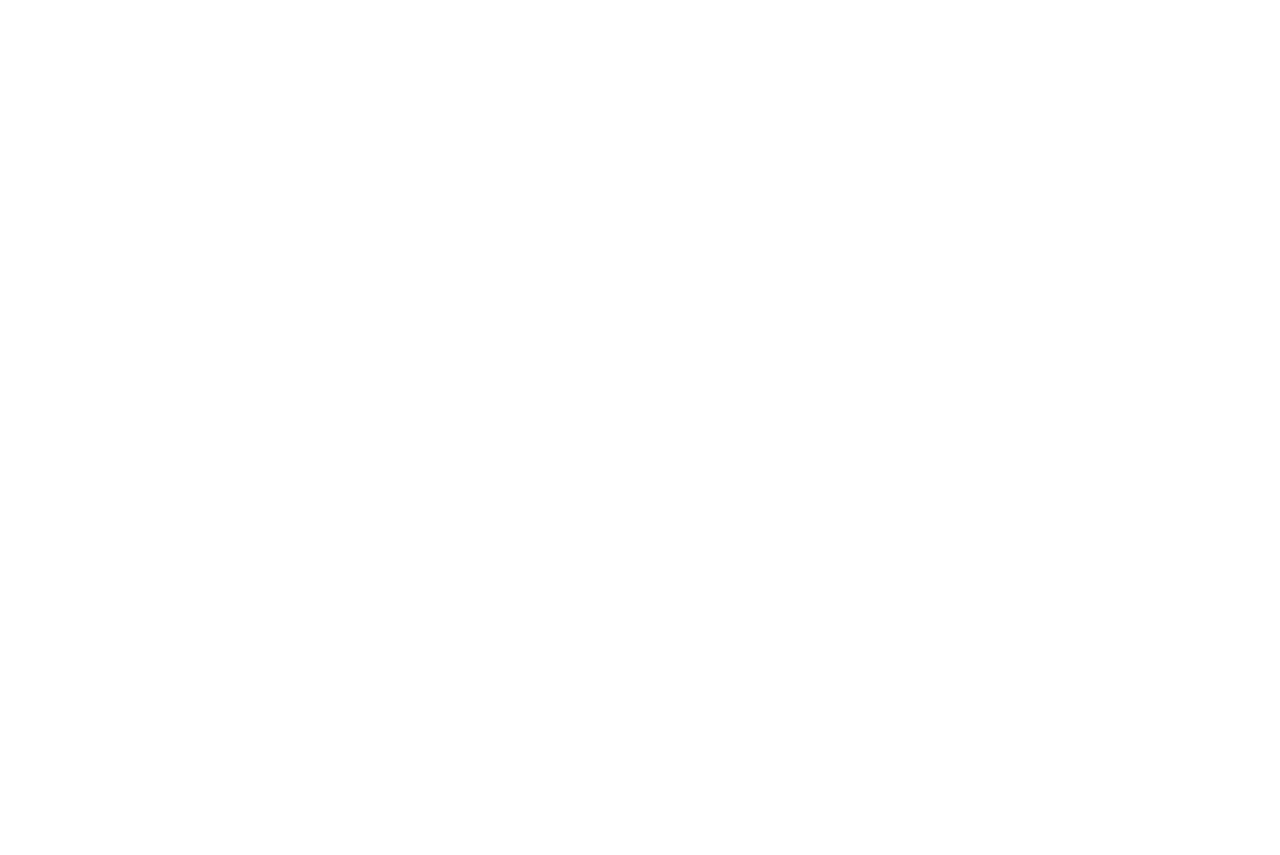
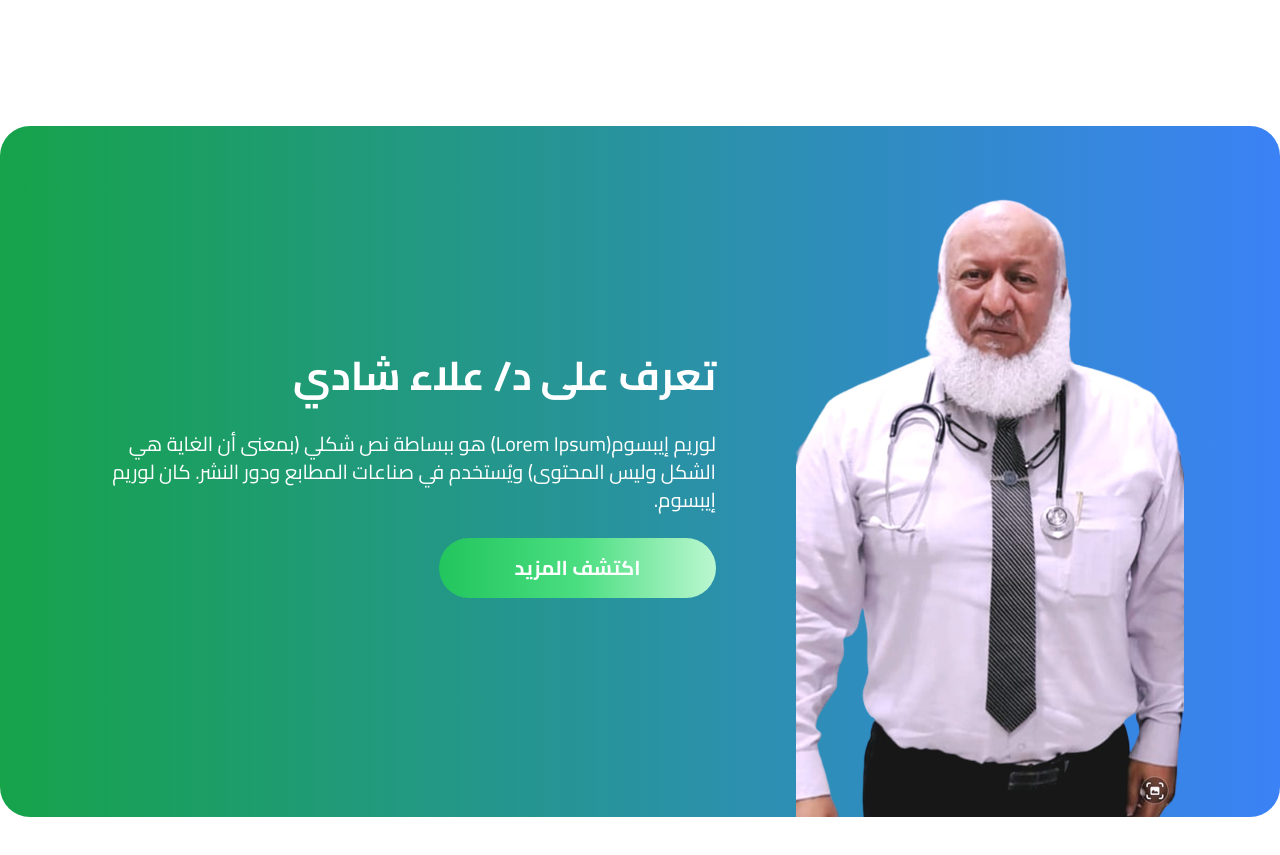
Before and after one commit to Amar2Kk/shadicenter, a Next.js app: page / in a window 1280 px wide. Shown: the part 827-1682 px from the top of the page. Before the commit the page ends 825 px from the top, so only its background shows below. Built offline with nearby package versions, Linux system fonts and the light colour scheme.

Commit message:
finish about section

```diff
--- a/app/page.tsx
+++ b/app/page.tsx
@@ -2,12 +2,16 @@ import styles from "./styles";
 import RightLeaf from "@/assets/RightLeaf";
 import RightBigLeaf from "@/assets/RightBigLeaf";
 import HeroSection from "@/components/HeroSection";
+import AboutSection from "@/components/AboutSection";
 
 export default function Home() {
     return (
         <>
             {/* Hero Section */}
             <HeroSection />
+
+            {/* About Section */}
+            <AboutSection />
         </>
     );
 }
--- a/app/styles.tsx
+++ b/app/styles.tsx
@@ -16,7 +16,7 @@ const styles = {
     marginX: "sm:mx-16 mx-6",
     marginY: "sm:my-16 my-6",
 
-    ctaBtn: "text-center text-white text-xl font-bold bg-gradient-to-r from-green-500 via-green-400 to-green-200 py-4 px-20 rounded-full cursor-pointer",
+    ctaBtn: "w-[277px] text-center text-white text-xl font-bold bg-gradient-to-r from-green-500 via-green-400 to-green-200 py-4  rounded-full cursor-pointer",
 };
 
 export const layout = {
--- /dev/null
+++ b/components/AboutSection.tsx
@@ -0,0 +1,32 @@
+import styles from "@/app/styles";
+import Image from "next/image";
+import DrAlaaImage from "@/assets/dr-alaa.png";
+const AboutSection = () => {
+    return (
+        <div
+            className={`bg-gradient-to-r from-green-600 to-blue-500 rounded-[30px] ${styles.boxWidth} px-12 md:px-24 pb-12 md:pb-0 my-32 flex flex-col md:flex-row justify-between gap-20`}>
+            <Image
+                className="mt-12"
+                src={DrAlaaImage}
+                alt="dr-alaa"
+                width={563}
+                height={812}
+            />
+            <div className="flex flex-col gap-6 justify-center items-start">
+                <h2 className=" text-right text-white text-[40px] font-bold">
+                    تعرف على د/ علاء شادي
+                </h2>
+                <p className="text-right text-white text-xl font-normal">
+                    لوريم إيبسوم(Lorem Ipsum) هو ببساطة نص شكلي (بمعنى أن الغاية
+                    هي الشكل وليس المحتوى) ويُستخدم في صناعات المطابع ودور
+                    النشر. كان لوريم إيبسوم.
+                </p>
+                <a href="#" className={`${styles.ctaBtn}`}>
+                    اكتشف المزيد
+                </a>
+            </div>
+        </div>
+    );
+};
+
+export default AboutSection;
```
Also changed, not shown: assets/dr-alaa.png (added).
